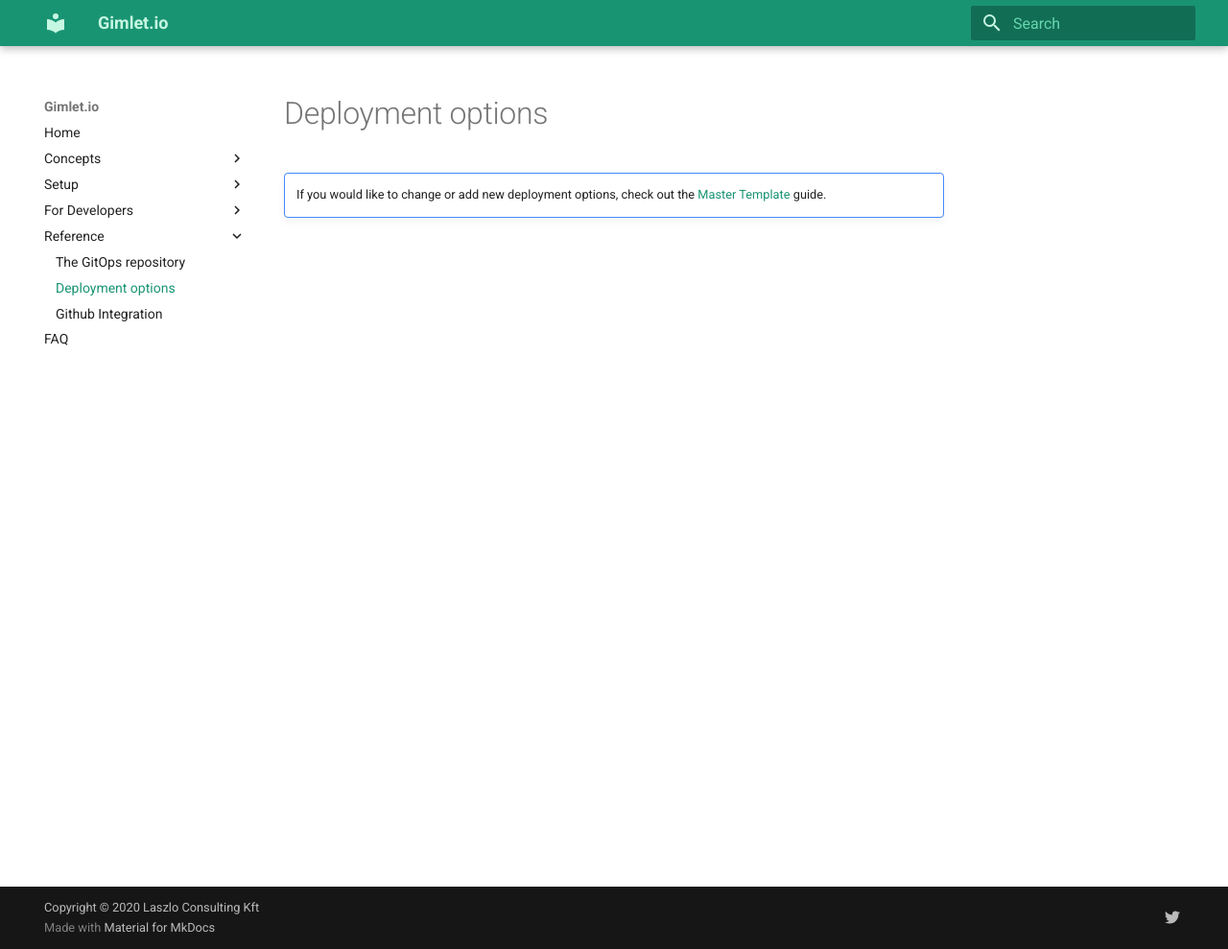
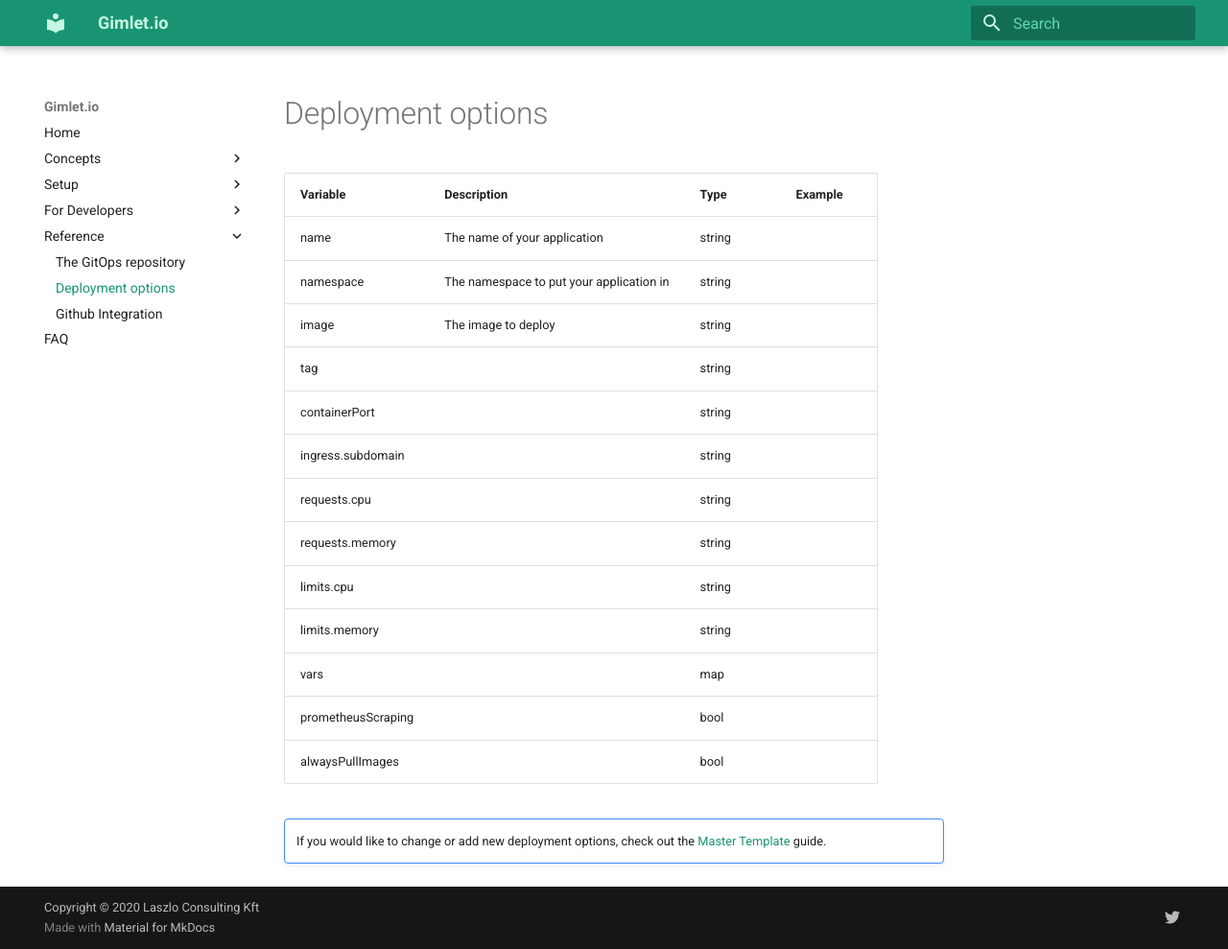
Before and after one commit to laszlocph/gimlet-docs, an MkDocs documentation site: the page built from docs/reference/options.md, in a window 1280 px wide and 989 px high. Shown: the whole window at 96% size. Built offline with MkDocs 1.6.1 and Material for MkDocs 9.7.7, drawn with Linux system fonts in a browser that asks for light colours.

Commit message:
Vars WIP

```diff
--- a/docs/reference/options.md
+++ b/docs/reference/options.md
@@ -1,5 +1,24 @@
 # Deployment options
+
+| Variable     | Description           | Type | Example |
+| ------------- |-------------| -----| ----|
+| name     | The name of your application | string | |
+| namespace      | The namespace to put your application in | string | |
+| image | The image to deploy | string | |
+| tag |       | string | |
+| containerPort |       | string | |
+| ingress.subdomain |       | string | |
+| requests.cpu |       | string | |
+| requests.memory |       | string | |
+| limits.cpu |       | string | |
+| limits.memory |       | string | |
+| vars |       | map | |
+| prometheusScraping |       | bool | |
+| alwaysPullImages |       | bool | |
+
+
+
 
 !!! note ""
 
-    If you would like to change or add new deployment options, check out the [Master Template](/setup/master-template) guide.
+    If you would like to change or add new deployment options, check out the [Master Template](|setup|master-template) guide.
```
